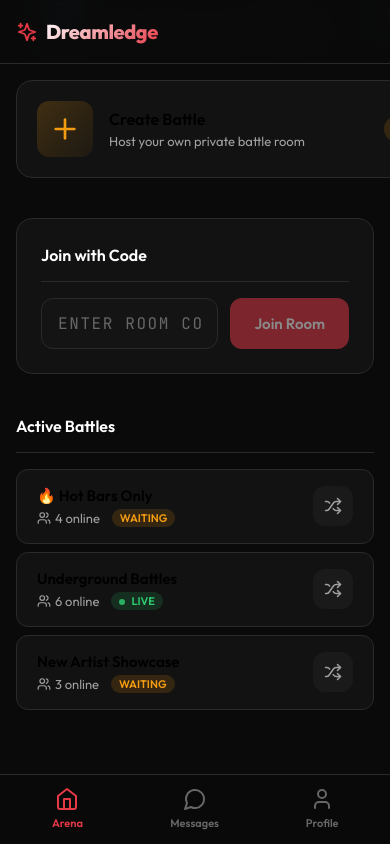
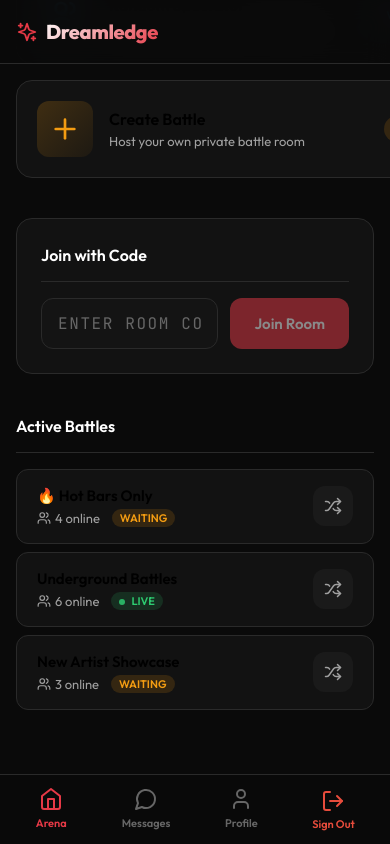
Before and after one commit to dreamledge/dreamledge, a React (Vite) app: page / in a window 390 px wide. Both pictures are taken after typing "name@example.com", "Sample123" into the empty fields and a click on the button "Sign In". Shown: the part 476-1320 px from the top of the page. Built offline with nearby package versions, Linux system fonts and the light colour scheme.

Commit message:
Add sign out button to mobile bottom nav

```diff
--- a/src/components/Navbar.css
+++ b/src/components/Navbar.css
@@ -142,6 +142,16 @@
   font-weight: 600;
 }
 
+.mobile-logout {
+  color: var(--error);
+}
+
+.mobile-logout:hover,
+.mobile-logout:active {
+  color: var(--error);
+  opacity: 0.8;
+}
+
 /* Adjust main content for mobile nav */
 .main-content {
   padding-bottom: 70px;
--- a/src/components/Navbar.jsx
+++ b/src/components/Navbar.jsx
@@ -72,6 +72,7 @@ function Navbar() {
       </nav>
 
       {isAuthenticated && (
+        <>
           <div className="mobile-nav">
             {navItems.map(item => (
               <NavLink
@@ -83,7 +84,12 @@ function Navbar() {
                 <span>{item.label}</span>
               </NavLink>
             ))}
+            <button onClick={handleLogout} className="mobile-nav-item mobile-logout">
+              <LogOut size={24} />
+              <span>Sign Out</span>
+            </button>
           </div>
+        </>
       )}
     </>
   );
```
Also changed, not shown: 5 other files (tests, documents, lock files or other folders). Lines whose indentation alone changed are shown as unchanged.
